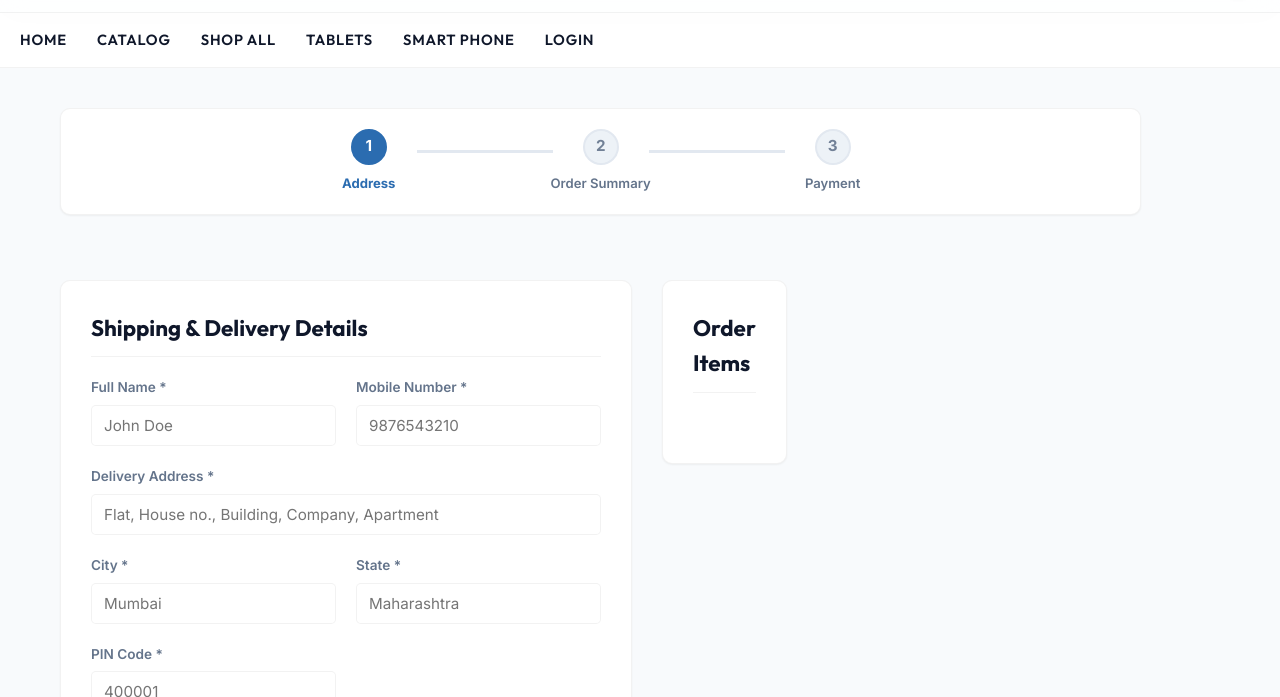
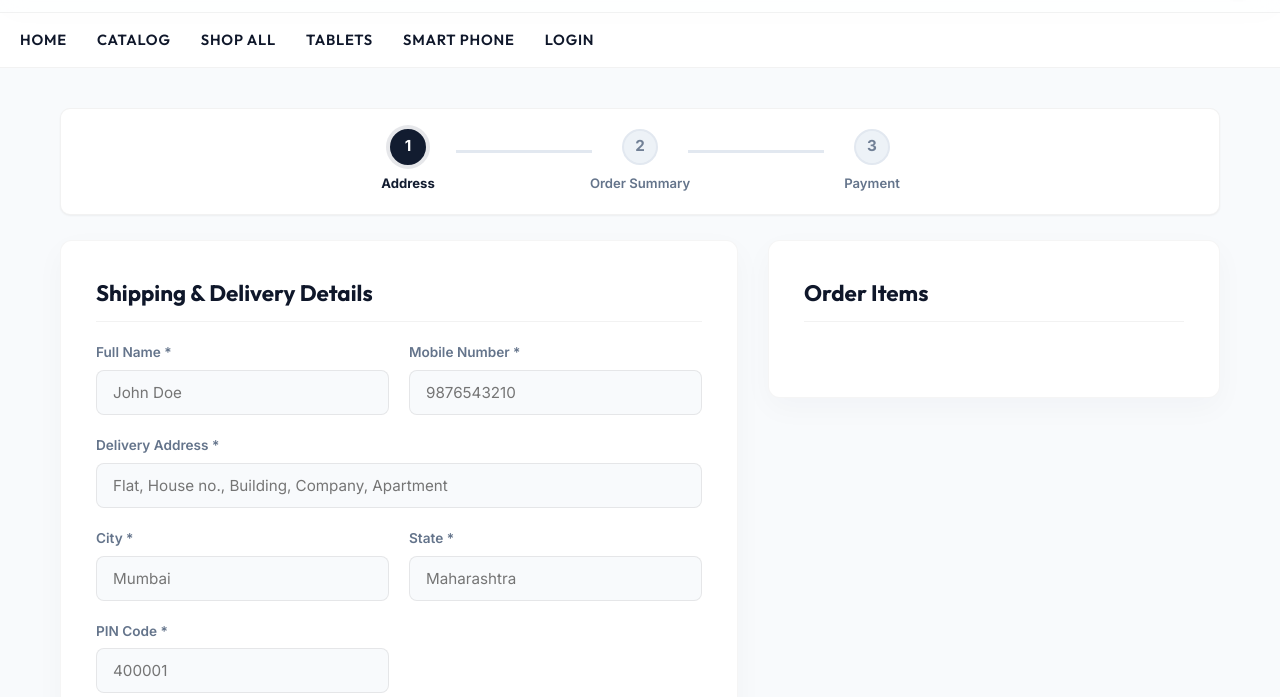
Before and after one commit to arkmanagement6-coder/chiragbhai, a plain HTML site: page checkout.html in a window 1280 px wide. Shown: the part 103-800 px from the top of the page. Drawn offline with Linux system fonts and the light colour scheme.

Commit message:
design: fix nested checkout grids and elevate form inputs with premium visuals

```diff
--- a/style.css
+++ b/style.css
@@ -1070,16 +1070,13 @@
     max-width: 1200px;
     margin: 40px auto;
     padding: 0 20px;
-    display: grid;
-    grid-template-columns: 1.2fr 0.8fr;
-    gap: 40px;
 }
 .checkout-card {
     background-color: white;
-    border-radius: 10px;
-    border: 1px solid var(--border-color);
-    padding: 30px;
-    box-shadow: var(--shadow-sm);
+    border-radius: 12px; /* Smoother premium corners */
+    border: 1px solid rgba(0, 0, 0, 0.04);
+    padding: 35px;
+    box-shadow: 0 10px 30px rgba(18, 28, 48, 0.03); /* Soft elevation shadow */
 }
 .checkout-card h2 {
     font-family: var(--font-heading);
@@ -1108,16 +1105,18 @@
     color: var(--text-muted);
 }
 .form-group input, .form-group textarea, .form-group select {
-    padding: 10px 12px;
-    border: 1px solid var(--border-color);
-    border-radius: 5px;
+    padding: 12px 16px;
+    border: 1px solid rgba(0, 0, 0, 0.08);
+    border-radius: 8px;
     font-size: 0.95rem;
     outline: none;
-    transition: var(--transition-fast);
+    background-color: #f8fafc; /* Softer background */
+    transition: var(--transition-premium);
 }
 .form-group input:focus, .form-group textarea:focus, .form-group select:focus {
+    background-color: #ffffff;
     border-color: var(--accent);
-    box-shadow: 0 0 0 3px rgba(229, 46, 46, 0.15);
+    box-shadow: 0 0 0 3px rgba(229, 46, 46, 0.10);
 }
 .payment-methods-selector {
     display: flex;
@@ -1742,9 +1741,6 @@
 
 /* Responsive adjustments */
 @media (max-width: 1024px) {
-    .checkout-container {
-        grid-template-columns: 1fr;
-    }
     .footer-container {
         grid-template-columns: 1fr 1fr;
     }
@@ -1990,21 +1986,22 @@
     color: var(--text-muted);
 }
 .progress-step.active .step-icon {
-    background-color: #2b6cb0;
-    color: white;
-    border-color: #2b6cb0;
+    background-color: var(--primary);
+    color: white;
+    border-color: var(--primary);
+    box-shadow: 0 0 0 4px rgba(18, 28, 48, 0.1);
 }
 .progress-step.active .step-label {
-    color: #2b6cb0;
+    color: var(--primary);
     font-weight: 700;
 }
 .progress-step.completed .step-icon {
-    background-color: #48bb78;
-    color: white;
-    border-color: #48bb78;
+    background-color: var(--accent-green);
+    color: white;
+    border-color: var(--accent-green);
 }
 .progress-step.completed .step-label {
-    color: #48bb78;
+    color: var(--accent-green);
 }
 .progress-line {
     height: 3px;
@@ -2016,7 +2013,7 @@
     z-index: 1;
 }
 .progress-step.completed + .progress-line {
-    background-color: #48bb78;
+    background-color: var(--accent-green);
 }
 
 /* Banner stylings */
```
